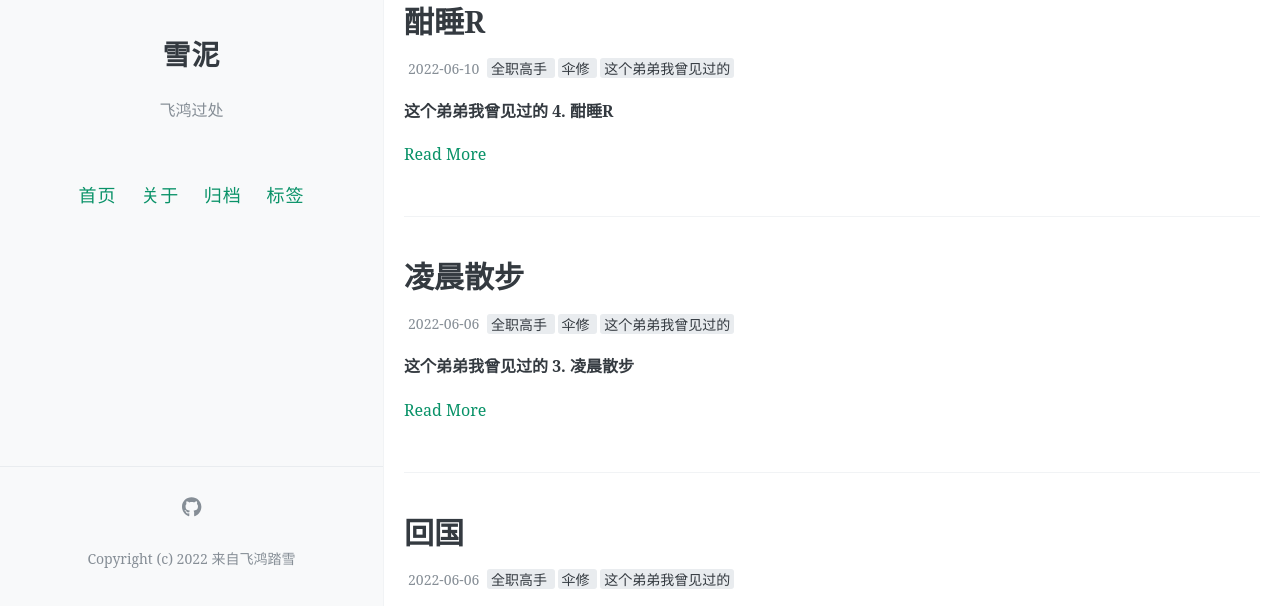
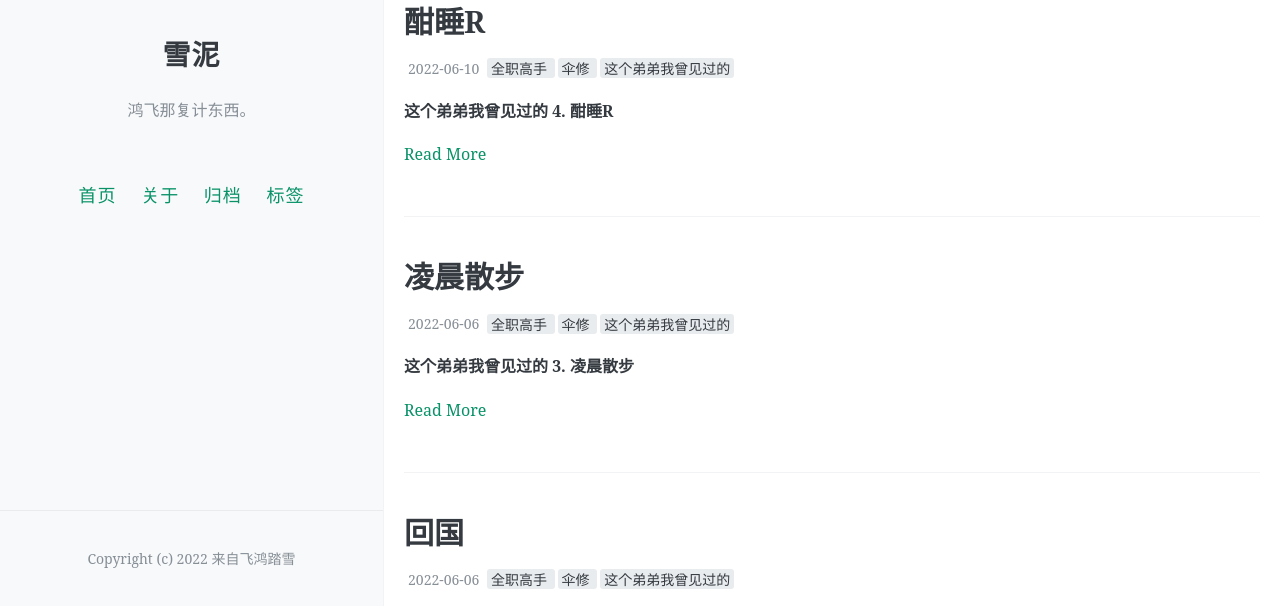
Before and after one commit to jwjwjiawen/feihongtaxue, a Jekyll site: the page built from index.html, in a window 1280 px wide. Shown: the part 294-900 px from the top of the page. Built offline with Jekyll 4.4.1, drawn with Linux system fonts in a browser that asks for light colours; the list of posts is cut into pages by our own code; comment, search, counter and statistics services are not loaded.

Commit message:
Update _config.yml

```diff
--- a/_config.yml
+++ b/_config.yml
@@ -8,7 +8,7 @@
 
 # 描述/签名
 name: 雪泥
-description: 飞鸿过处
+description: 鸿飞那复计东西。
 
 # 输入你的网站域名（如果你没有添加自己的域名，而是直接用GitHub pages分配的域名的话可以省略）
 url:
@@ -50,13 +50,12 @@ excerpt_separator: <!-- more -->
 # 你的社交网络链接，它们会作为图标出现在你的网站页脚中，可选填写
 footer-links:
   weibo:  #请输入你的微博个性域名 https://www.weibo.com/<thispart>
-  lofter: https://iris2020.lofter.com
   behance: # https://www.behance.net/<>
   dribbble: # https://dribbble.com/<>
   email: #youremailaddress@mail.com
   facebook: #https://www.facebook.com/<>
   flickr: #https://www.flickr.com/<>
-  github: FromEndWorld/loffer #https://github.com/<>
+  github: #FromEndWorld/loffer #https://github.com/<>
   instagram: #https://instagram.com/<>
   linkedin: #https://www.linkedin.com/in/<>
   pinterest: #https://www.pinterest.com/<>
```
